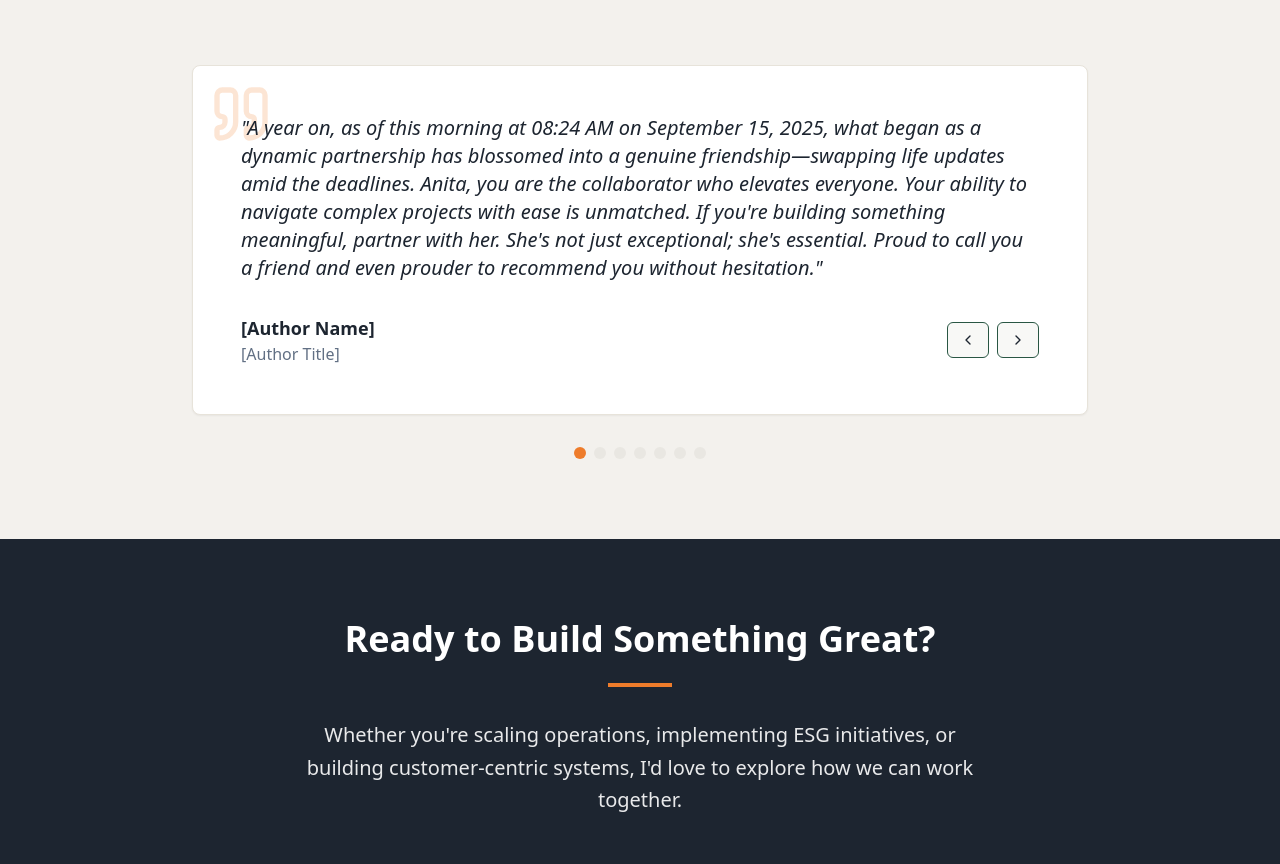
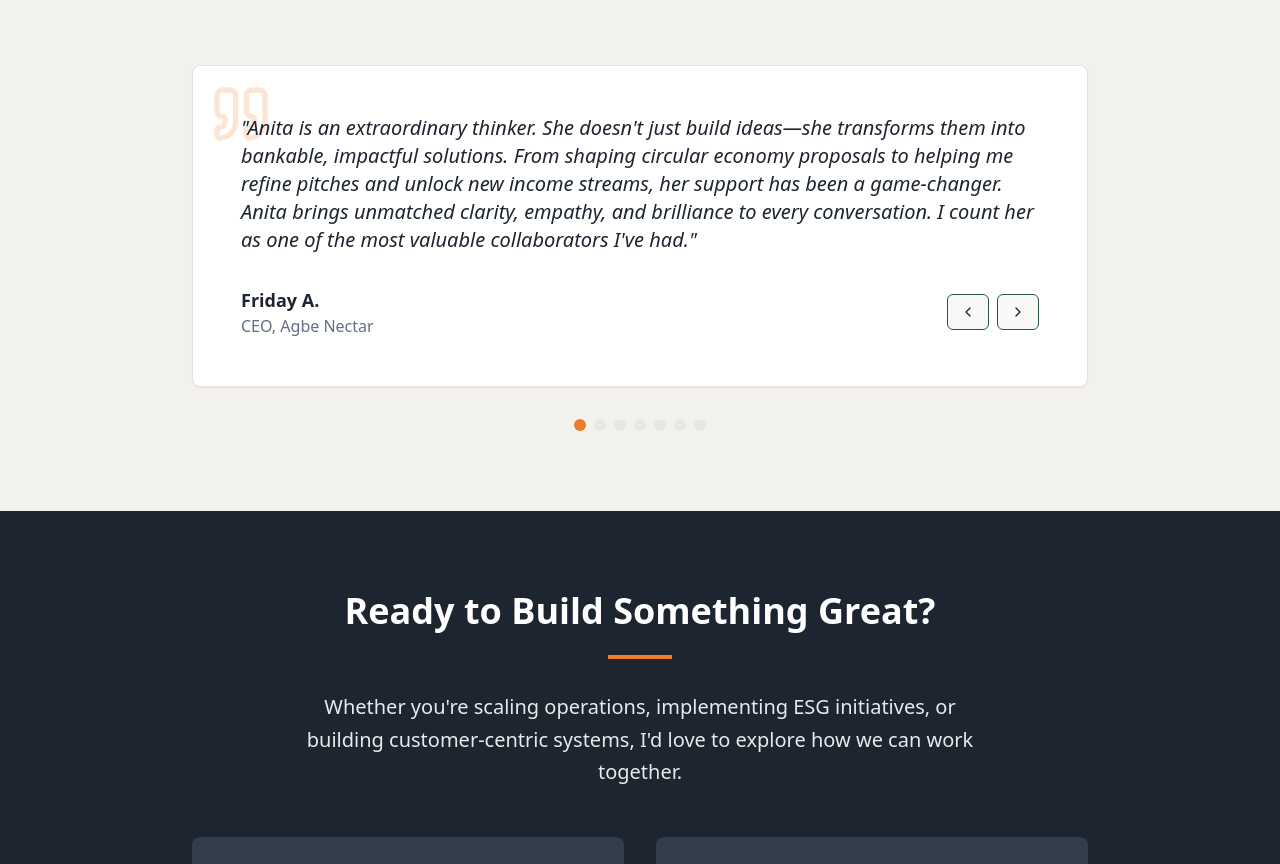
Before and after one commit to odietea/scale-impact-clarity, a React (Vite) app: page / in a window 1280 px wide. Shown: the part 4867-5731 px from the top of the page. Built offline with nearby package versions, Linux system fonts and the light colour scheme.

Commit message:
Update Yinka A. testimonial

```diff
--- a/src/components/TestimonialsSection.tsx
+++ b/src/components/TestimonialsSection.tsx
@@ -7,9 +7,9 @@ const TestimonialsSection = () => {
 
   const testimonials = [
     {
-      text: "A year on, as of this morning at 08:24 AM on September 15, 2025, what began as a dynamic partnership has blossomed into a genuine friendship—swapping life updates amid the deadlines. Anita, you are the collaborator who elevates everyone. Your ability to navigate complex projects with ease is unmatched. If you're building something meaningful, partner with her. She's not just exceptional; she's essential. Proud to call you a friend and even prouder to recommend you without hesitation.",
-      author: "[Author Name]",
-      title: "[Author Title]"
+      text: "Anita is an extraordinary thinker. She doesn't just build ideas—she transforms them into bankable, impactful solutions. From shaping circular economy proposals to helping me refine pitches and unlock new income streams, her support has been a game-changer. Anita brings unmatched clarity, empathy, and brilliance to every conversation. I count her as one of the most valuable collaborators I've had.",
+      author: "Friday A.",
+      title: "CEO, Agbe Nectar"
     },
     {
       text: "Anita's range is truly unmatched. From building full product platforms for my ventures to mapping business strategy with ease, she's proven time and again that there's almost nothing she can't figure out and execute. She brings precision, creativity, and relentless focus to every project.",
@@ -17,7 +17,7 @@ const TestimonialsSection = () => {
       title: "CEO, Frostflow"
     },
     {
-      text: "Working with Anita is a designer's dream. She writes user stories that actually make sense, anticipates user behavior like a mind-reader, and runs projects with incredible clarity. Out of every product manager I've collaborated with, Anita's still my favorite.",
+      text: "A year on, as of this morning at 08:24 AM on September 15, 2025, what began as a dynamic partnership has blossomed into a genuine friendship—swapping life updates amid the deadlines. Anita, you are the collaborator who elevates everyone. Your ability to navigate complex projects with ease is unmatched. If you're building something meaningful, partner with her. She's not just exceptional; she's essential. Proud to call you a friend and even prouder to recommend you without hesitation.",
       author: "Yinka A.",
       title: "Product Designer"
     },
```
